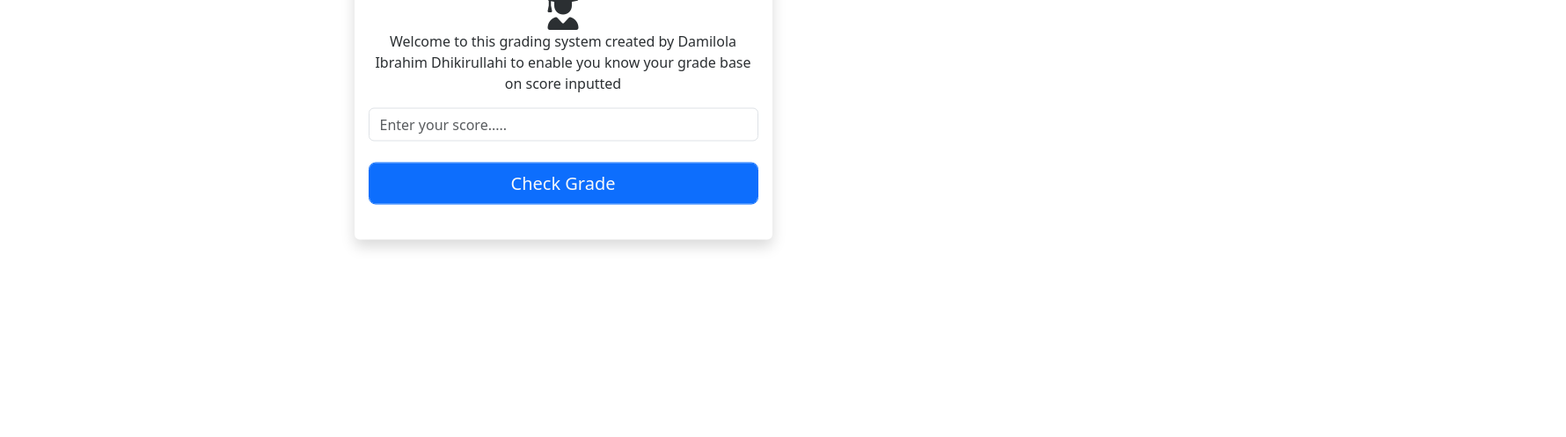
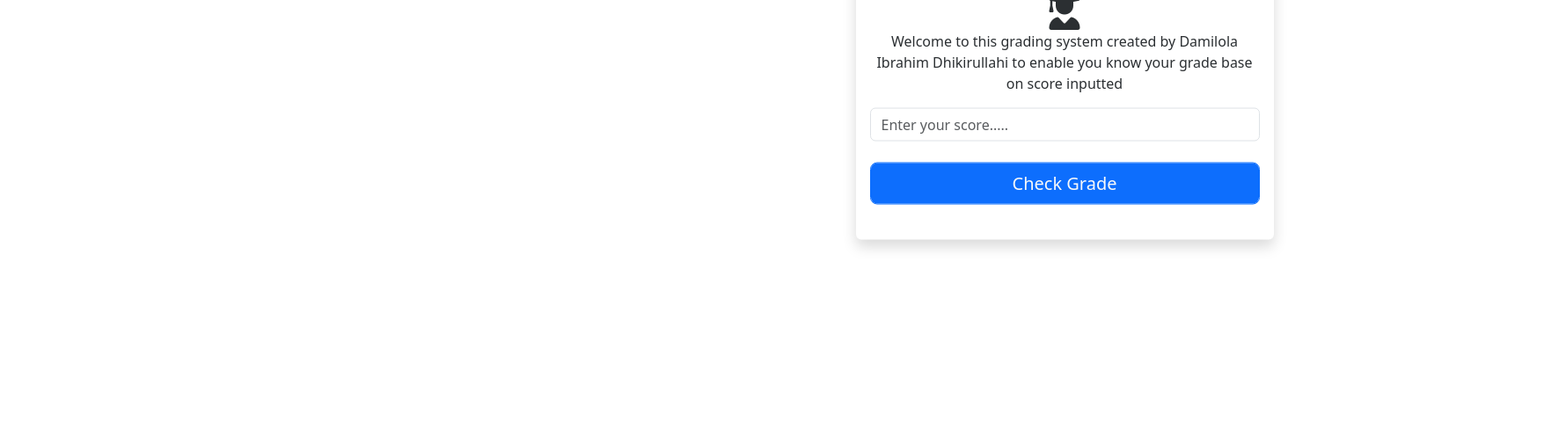
Before and after one commit to doiayokanmi/grade-system, a plain HTML site: page index.html in a window 1280 px wide. Shown: the part 303-800 px from the top of the page at 88% size, 1780 px wide, since content can reach past the window. Drawn offline with nearby package versions, Linux system fonts and the light colour scheme; a web font is replaced by a local one.

Commit message:
JS  completed

```diff
--- a/styles.css
+++ b/styles.css
@@ -8,5 +8,5 @@ h1 {
     position: absolute;
     top: 50%;
     left: 50%;
-    transform: translate(-50%, -50%);
+    transform: translate(-0%, -50%);
 }
```
